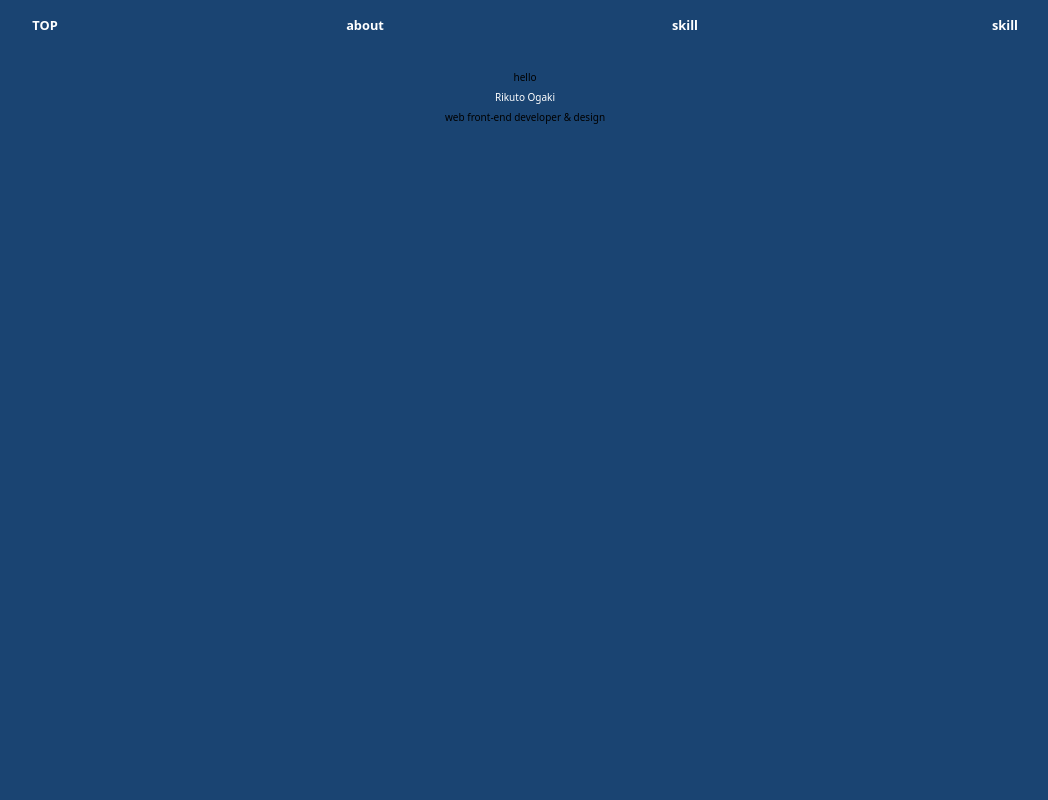
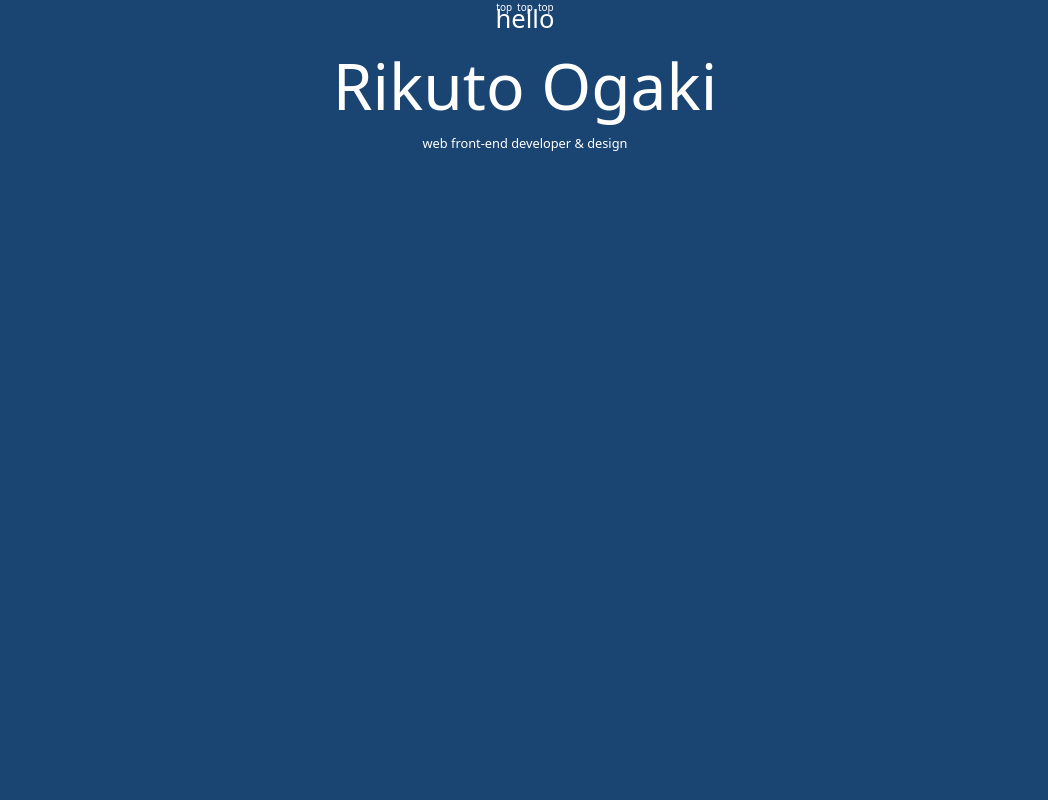
Before and after one commit to RikutoOgaki/FirstPortfolio, a Next.js app: page / in a window 1280 px wide. Shown: the top 800 px of the page, without its empty margins (115-1163 px from the left). Built offline with nearby package versions, Linux system fonts and the light colour scheme.

Commit message:
portfolio add

```diff
--- a/src/components/Block01.tsx
+++ b/src/components/Block01.tsx
@@ -1,24 +1,25 @@
-import {FC} from 'react'
-import {Box,Center,Flex,Text,VStack,HStack,} from '@chakra-ui/react'
+import { FC } from 'react'
+import { Box, Center, Flex, Text, VStack, HStack, } from '@chakra-ui/react'
 
 
-export default function Block1(){
-    return(
-        <Box w={'100vw'} h={'100vh'}>
-            <Flex flexDir={'column'} justifyContent={'center'} alignItems={'center'} w={'full'} h={'full'}>
-            <VStack>
-						<Text fontSize={'lg'}>
+export default function Block1() {
+	return (
+		<Box w={'100vw'} h={'100vh'}>
+			<Flex flexDir={'column'} justifyContent={'center'} alignItems={'center'} w={'full'} h={'full'}>
+				<VStack spacing={6}>
+					<VStack spacing={-4}>
+						<Text fontSize={'2vw'} color={'#fff'}>
 							hello
 						</Text>
-						<Text fontSize={{base:"4xl",md:"7xl" }} color={'#fff'}>
+						<Text fontSize={'5vw'} color={'#fff'}>
 							Rikuto Ogaki
 						</Text>
-						<Text fontSize={'xl'}>
+						<Text fontSize={'1vw'} color={'#fff'}>
 							web front-end developer & design
 						</Text>
-
+					</VStack>
 				</VStack>
-            </Flex>
-        </Box>
-    )
+			</Flex>
+		</Box>
+	)
 }
--- a/src/components/Header.tsx
+++ b/src/components/Header.tsx
@@ -1,24 +1,25 @@
-import {Box,Text,Flex, border} from '@chakra-ui/react'
+import { Box, Text, Flex, border, Container, HStack } from '@chakra-ui/react'
 import Link from 'next/link'
 import { NextComponentType } from 'next';
 
-export default function Header(){
-    return(
+export default function Header() {
+    return (
         <>
-            <Flex w={"100%"} h={"70px"} bg={"#1a4472"} justifyContent={'center'}>
-                <Text w={"25%"} color={"#fff"} lineHeight={"4"} fontWeight={"bold"} textAlign={"center"} fontSize={"1vw"}>
-                    <Link href={"/"}>TOP</Link>
-                </Text>
-                <Text  w={"25%"} color={"#fff"} lineHeight={"4"} fontWeight={"bold"} textAlign={"center"} fontSize={"1vw"}>
-                    <Link href={"/"}>about</Link>
-                </Text>
-                <Text w={"25%"} color={"#fff"} lineHeight={"4"} fontWeight={"bold"} textAlign={"center"} fontSize={'1vw'}>
-                    <Link href={"/"}>skill</Link>
-                </Text>
-                <Text w={"25%"} color={"#fff"} lineHeight={"4"} fontWeight={"bold"} textAlign={"center"} fontSize={"1vw"}>
-                    <Link href={"/"}>skill</Link>
-                </Text>
-            </Flex>
+            <header>
+                <Flex w={'100vw'} justifyContent={'center'}>
+                    <Container maxW={'container.xl'} position={'absolute'} top={'0'} zIndex={'1'}>
+                        <nav>
+                            <Flex justifyContent={'flex-end'}>
+                                <HStack color={'#fff'} >
+                                    <Link href={'/'}>top</Link>
+                                    <Link href={'/'}>top</Link>
+                                    <Link href={'/'}>top</Link>
+                                </HStack>
+                            </Flex>
+                        </nav>
+                    </Container>
+                </Flex>
+            </header>
         </>
     )
 }
--- a/src/pages/index.tsx
+++ b/src/pages/index.tsx
@@ -7,7 +7,7 @@ export default function portfolio(){
   return(
     <>
       <Header/>
-      <Block1/>
+        <Block1/>
       <Footer/>
     </>
   )
```
